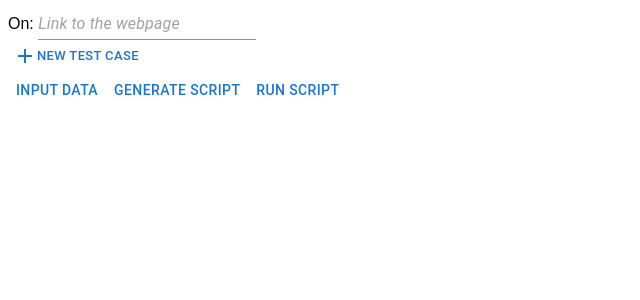
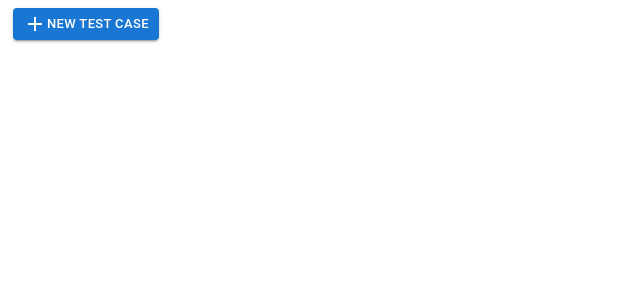
Before and after one commit to atsayu/UITestingFrontEnd, a React (Vite) app: page / in a window 1280 px wide. Shown: the top 300 px of the page, without its empty margins (0-640 px from the left). Built offline with nearby package versions, Linux system fonts and the light colour scheme; the HTML template or start-up script is replaced by a standard one.

Commit message:
fix: using the first test case url

```diff
--- a/src/DataInputComponent.jsx
+++ b/src/DataInputComponent.jsx
@@ -1,6 +1,9 @@
 
 import { InputComponent } from './components/InputComponent'
 import { Button, Input } from '@mui/material';
+
+
+
 
 export default function DataInputComponent({ data, setNewData, variables, updateStoredData, storedData }) {
   console.log(storedData);
@@ -34,7 +37,6 @@ export default function DataInputComponent({ data, setNewData, variables, update
         })
       }
       {
-
         storedData &&
           storedData.map((userData, index) => {
             return (
@@ -45,7 +47,7 @@ export default function DataInputComponent({ data, setNewData, variables, update
           })
       }
 
-      <Button onClick={storeData}>ADD NEW Data</Button>
+      <Button size="small" variant='contained' onClick={storeData}>ADD NEW Data</Button>
     </div>
 
 
--- a/src/TestSuite.jsx
+++ b/src/TestSuite.jsx
@@ -106,7 +106,7 @@ export default function TestSuite() {
 
     const sendTestCaseAndData = () => {
         const obj = {};
-        obj.url = url;
+        obj.url = testcases[0].actions[0].url;
         obj.testcases = JSON.parse(JSON.stringify(testcases));
         // const haveAssertMap = {};
         obj.testcases.forEach((testcase, index) => {
@@ -143,10 +143,43 @@ export default function TestSuite() {
             setTestScript(data);
         })
     }
+
+    const requestRunScript = () => {
+        fetch("http://localhost:8081/robot/run", {
+            headers: {
+                'content-type': 'application/json',
+                'Access-Control-Allow-Origin': '*',
+                'Access-Control-Allow-Methods': 'POST,PATCH,OPTIONS'
+            },
+            method: "GET",
+        }).then((response) => {
+            return response.blob();
+        }).then((blob) => {
+
+            const url = window.URL.createObjectURL(blob);
+
+                  // Create a temporary link element
+                  const link = document.createElement('a');
+                  link.href = url;
+                  link.setAttribute('download', "report.zip");
+
+                  // Append the link to the document body and click it programmatically
+                  document.body.appendChild(link);
+                  link.click();
+
+                  // Cleanup
+                  document.body.removeChild(link);
+                  window.URL.revokeObjectURL(url);
+          })
+          .catch((error) => {
+
+            console.error('There was a problem with your fetch operation:', error);
+          });
+    }
     return (
-        <div style={{ fontFamily: 'sans-serif' }}>
-            <UrlComponent setUrl={setUrl} url={url} />
-            <Button size="small" onClick={handleAddTestCase}>
+        <div style={{fontFamily: 'sans-serif', margin: '5px'}}>
+            {/* <UrlComponent setUrl={setUrl} url={url} /> */}
+            <Button size="small" variant='contained' size="small" onClick={handleAddTestCase}>
                 <AddIcon />
                 <span>New Test Case</span>
             </Button>
@@ -155,8 +188,10 @@ export default function TestSuite() {
                     return <TestCase key={index} testcaseIndex={index} actionIndexes={[]} />
                 })
             }
-            <div>
-                <Button onClick={() => {
+            {
+                testcases.length > 0 &&
+                <div>
+                <Button size="small" variant='contained' onClick={() => {
                     setIsInputData(true);
                     console.log(testcases[0].actions);
                     testcases[0].actions.forEach((action) => {
@@ -171,9 +206,10 @@ export default function TestSuite() {
                 {
                     isInputData && <DataInputComponent data={data} setNewData={setNewData} updateStoredData={updateStoredData} variables={variableExpressions} storedData={storedData}/>
                 }
-                <Button onClick={sendTestCaseAndData}>Generate Script</Button>
-                <Button>RUN SCRIPT</Button>
+                <Button style={{margin: '5px'}} size="small" variant='contained' onClick={sendTestCaseAndData}>Generate Script</Button>
+                {testScript !== '' && <Button onClick={requestRunScript} size="small" variant='contained'>RUN SCRIPT</Button>}
             </div>
+            }
             {testScript !== "" && <TestScript script={testScript}/>}
 
         </div>
```
Also changed, not shown: src/DataInputComponentV2.jsx (added, +9 -0 lines).
